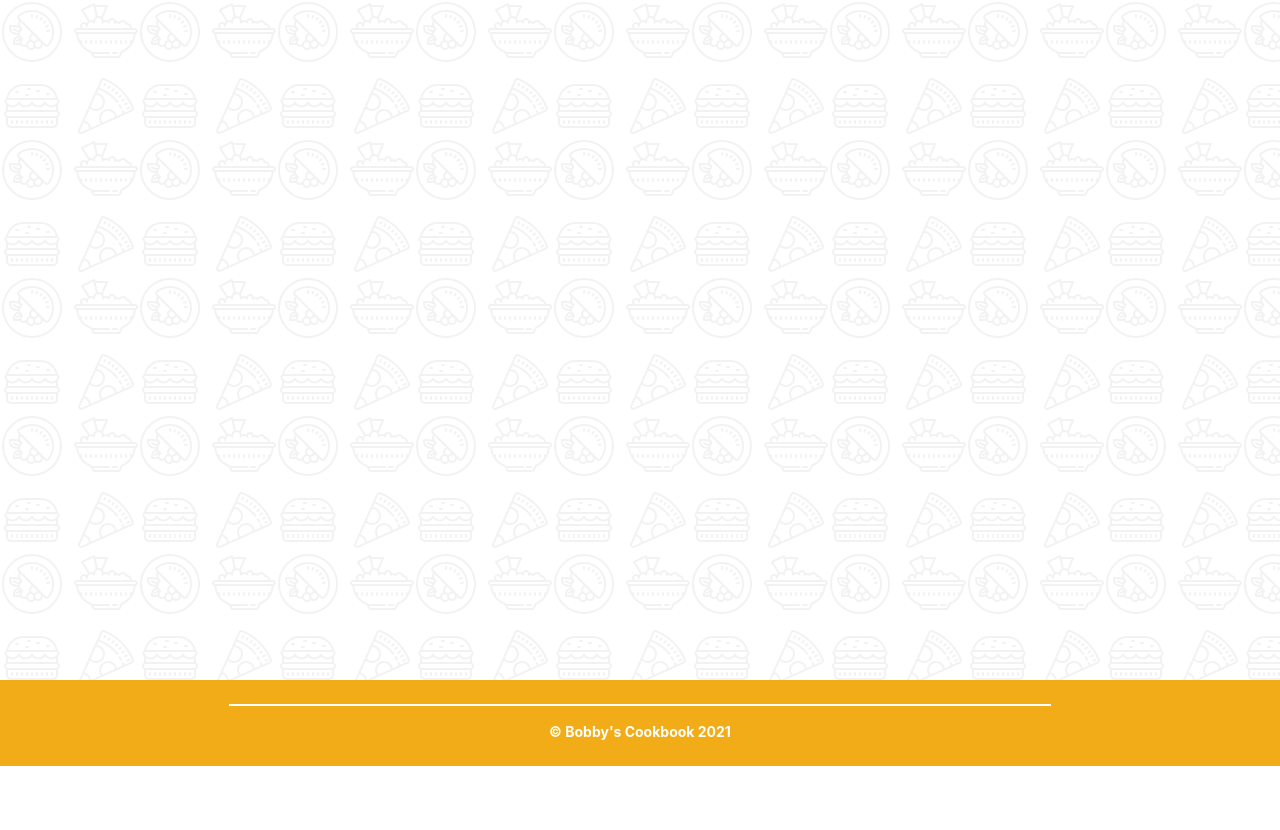
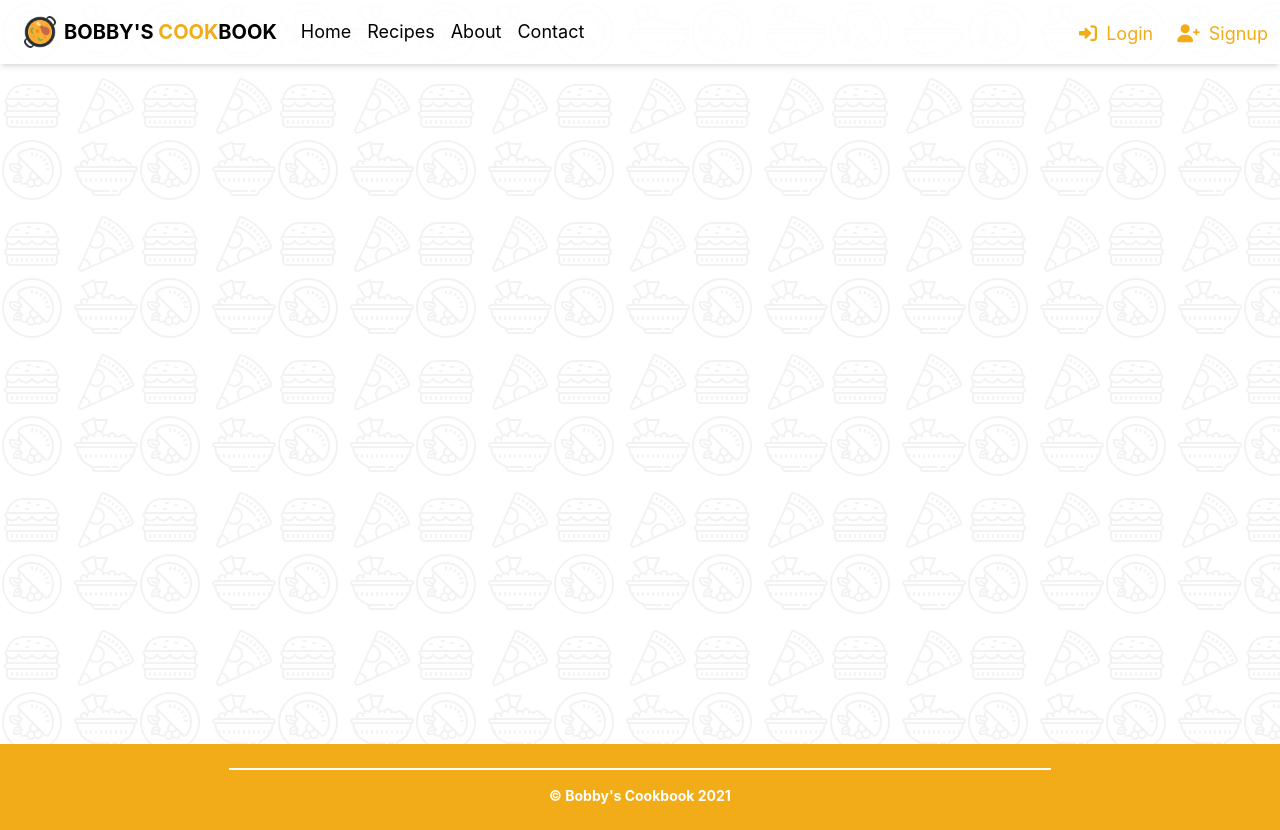
Before and after one commit to bobbykim89/bobby-cookbook, a Nuxt app: page /recipes in a window 1280 px wide. Before the commit the page ends 800 px from the top, so only its background shows below. Built offline with nearby package versions, Linux system fonts and the light colour scheme.

Commit message:
added navbar, still got no key functionalities but still interacts

```diff
--- a/assets/css/main.css
+++ b/assets/css/main.css
@@ -574,6 +574,14 @@ Ensure the default browser behavior of the `hidden` attribute.
   z-index: 10;
 }
 
+.z-50 {
+  z-index: 50;
+}
+
+.z-0 {
+  z-index: 0;
+}
+
 .mx-auto {
   margin-left: auto;
   margin-right: auto;
@@ -587,6 +595,16 @@ Ensure the default browser behavior of the `hidden` attribute.
 .my-16 {
   margin-top: 4rem;
   margin-bottom: 4rem;
+}
+
+.mx-2 {
+  margin-left: 0.5rem;
+  margin-right: 0.5rem;
+}
+
+.mx-3 {
+  margin-left: 0.75rem;
+  margin-right: 0.75rem;
 }
 
 .mt-10 {
@@ -627,6 +645,34 @@ Ensure the default browser behavior of the `hidden` attribute.
 
 .mb-6 {
   margin-bottom: 1.5rem;
+}
+
+.mr-6 {
+  margin-right: 1.5rem;
+}
+
+.ml-6 {
+  margin-left: 1.5rem;
+}
+
+.ml-4 {
+  margin-left: 1rem;
+}
+
+.ml-2 {
+  margin-left: 0.5rem;
+}
+
+.mr-4 {
+  margin-right: 1rem;
+}
+
+.ml-1 {
+  margin-left: 0.25rem;
+}
+
+.mr-1 {
+  margin-right: 0.25rem;
 }
 
 .block {
@@ -677,8 +723,24 @@ Ensure the default browser behavior of the `hidden` attribute.
   width: 95%;
 }
 
+.w-6 {
+  width: 1.5rem;
+}
+
+.w-8 {
+  width: 2rem;
+}
+
 .max-w-7xl {
   max-width: 80rem;
+}
+
+.flex-shrink-0 {
+  flex-shrink: 0;
+}
+
+.flex-grow {
+  flex-grow: 1;
 }
 
 .translate-x-1\/2 {
@@ -694,6 +756,10 @@ Ensure the default browser behavior of the `hidden` attribute.
   grid-auto-flow: row;
 }
 
+.flex-row {
+  flex-direction: row;
+}
+
 .flex-wrap {
   flex-wrap: wrap;
 }
@@ -702,8 +768,16 @@ Ensure the default browser behavior of the `hidden` attribute.
   align-items: center;
 }
 
+.justify-start {
+  justify-content: flex-start;
+}
+
 .justify-center {
   justify-content: center;
+}
+
+.justify-between {
+  justify-content: space-between;
 }
 
 .gap-4 {
@@ -712,6 +786,12 @@ Ensure the default browser behavior of the `hidden` attribute.
 
 .gap-12 {
   gap: 3rem;
+}
+
+.space-y-1 > :not([hidden]) ~ :not([hidden]) {
+  --tw-space-y-reverse: 0;
+  margin-top: calc(0.25rem * calc(1 - var(--tw-space-y-reverse)));
+  margin-bottom: calc(0.25rem * var(--tw-space-y-reverse));
 }
 
 .self-center {
@@ -730,8 +810,16 @@ Ensure the default browser behavior of the `hidden` attribute.
   border-radius: 0.25rem;
 }
 
+.rounded-lg {
+  border-radius: 0.5rem;
+}
+
 .border {
   border-width: 1px;
+}
+
+.border-2 {
+  border-width: 2px;
 }
 
 .border-t-2 {
@@ -760,6 +848,14 @@ Ensure the default browser behavior of the `hidden` attribute.
 .bg-\[\#d45464\] {
   --tw-bg-opacity: 1;
   background-color: rgb(212 84 100 / var(--tw-bg-opacity));
+}
+
+.bg-opacity-70 {
+  --tw-bg-opacity: 0.7;
+}
+
+.bg-opacity-80 {
+  --tw-bg-opacity: 0.8;
 }
 
 .bg-repeat {
@@ -814,12 +910,59 @@ Ensure the default browser behavior of the `hidden` attribute.
   padding-bottom: 3rem;
 }
 
+.py-2 {
+  padding-top: 0.5rem;
+  padding-bottom: 0.5rem;
+}
+
+.px-5 {
+  padding-left: 1.25rem;
+  padding-right: 1.25rem;
+}
+
+.px-3 {
+  padding-left: 0.75rem;
+  padding-right: 0.75rem;
+}
+
+.pl-6 {
+  padding-left: 1.5rem;
+}
+
+.pt-4 {
+  padding-top: 1rem;
+}
+
+.pt-2 {
+  padding-top: 0.5rem;
+}
+
+.pb-3 {
+  padding-bottom: 0.75rem;
+}
+
+.pt-1 {
+  padding-top: 0.25rem;
+}
+
+.pb-0 {
+  padding-bottom: 0px;
+}
+
 .text-center {
   text-align: center;
 }
 
+.align-baseline {
+  vertical-align: baseline;
+}
+
 .align-middle {
   vertical-align: middle;
+}
+
+.align-bottom {
+  vertical-align: bottom;
 }
 
 .font-inter {
@@ -856,6 +999,11 @@ Ensure the default browser behavior of the `hidden` attribute.
   line-height: 2rem;
 }
 
+.text-lg {
+  font-size: 1.125rem;
+  line-height: 1.75rem;
+}
+
 .font-bold {
   font-weight: 700;
 }
@@ -866,6 +1014,10 @@ Ensure the default browser behavior of the `hidden` attribute.
 
 .font-semibold {
   font-weight: 600;
+}
+
+.font-extrabold {
+  font-weight: 800;
 }
 
 .tracking-tight {
@@ -902,6 +1054,11 @@ Ensure the default browser behavior of the `hidden` attribute.
   color: rgb(31 41 55 / var(--tw-text-opacity));
 }
 
+.text-black {
+  --tw-text-opacity: 1;
+  color: rgb(0 0 0 / var(--tw-text-opacity));
+}
+
 .opacity-5 {
   opacity: 0.05;
 }
@@ -918,6 +1075,27 @@ Ensure the default browser behavior of the `hidden` attribute.
   box-shadow: var(--tw-ring-offset-shadow, 0 0 #0000), var(--tw-ring-shadow, 0 0 #0000), var(--tw-shadow);
 }
 
+.shadow-md {
+  --tw-shadow: 0 4px 6px -1px rgb(0 0 0 / 0.1), 0 2px 4px -2px rgb(0 0 0 / 0.1);
+  --tw-shadow-colored: 0 4px 6px -1px var(--tw-shadow-color), 0 2px 4px -2px var(--tw-shadow-color);
+  box-shadow: var(--tw-ring-offset-shadow, 0 0 #0000), var(--tw-ring-shadow, 0 0 #0000), var(--tw-shadow);
+}
+
+.ring-1 {
+  --tw-ring-offset-shadow: var(--tw-ring-inset) 0 0 0 var(--tw-ring-offset-width) var(--tw-ring-offset-color);
+  --tw-ring-shadow: var(--tw-ring-inset) 0 0 0 calc(1px + var(--tw-ring-offset-width)) var(--tw-ring-color);
+  box-shadow: var(--tw-ring-offset-shadow), var(--tw-ring-shadow), var(--tw-shadow, 0 0 #0000);
+}
+
+.ring-black {
+  --tw-ring-opacity: 1;
+  --tw-ring-color: rgb(0 0 0 / var(--tw-ring-opacity));
+}
+
+.ring-opacity-5 {
+  --tw-ring-opacity: 0.05;
+}
+
 .transition {
   transition-property: color, background-color, border-color, fill, stroke, opacity, box-shadow, transform, filter, -webkit-text-decoration-color, -webkit-backdrop-filter;
   transition-property: color, background-color, border-color, text-decoration-color, fill, stroke, opacity, box-shadow, transform, filter, backdrop-filter;
@@ -926,8 +1104,16 @@ Ensure the default browser behavior of the `hidden` attribute.
   transition-duration: 150ms;
 }
 
+.delay-150 {
+  transition-delay: 150ms;
+}
+
 .duration-150 {
   transition-duration: 150ms;
+}
+
+.duration-500 {
+  transition-duration: 500ms;
 }
 
 .ease-in {
@@ -942,6 +1128,31 @@ Ensure the default browser behavior of the `hidden` attribute.
 .hover\:bg-\[\#cc080b\]:hover {
   --tw-bg-opacity: 1;
   background-color: rgb(204 8 11 / var(--tw-bg-opacity));
+}
+
+.hover\:bg-gray-50:hover {
+  --tw-bg-opacity: 1;
+  background-color: rgb(249 250 251 / var(--tw-bg-opacity));
+}
+
+.hover\:text-gray-700:hover {
+  --tw-text-opacity: 1;
+  color: rgb(55 65 81 / var(--tw-text-opacity));
+}
+
+.hover\:text-pink-500:hover {
+  --tw-text-opacity: 1;
+  color: rgb(236 72 153 / var(--tw-text-opacity));
+}
+
+.hover\:text-\[\#f1ac18\]:hover {
+  --tw-text-opacity: 1;
+  color: rgb(241 172 24 / var(--tw-text-opacity));
+}
+
+.hover\:text-black:hover {
+  --tw-text-opacity: 1;
+  color: rgb(0 0 0 / var(--tw-text-opacity));
 }
 
 @media (min-width: 640px) {
@@ -1011,12 +1222,21 @@ Ensure the default browser behavior of the `hidden` attribute.
 }
 
 @media (min-width: 768px) {
+  .md\:sticky {
+    position: -webkit-sticky;
+    position: sticky;
+  }
+
   .md\:mt-16 {
     margin-top: 4rem;
   }
 
   .md\:mt-5 {
     margin-top: 1.25rem;
+  }
+
+  .md\:inline {
+    display: inline;
   }
 
   .md\:h-96 {
@@ -1082,6 +1302,10 @@ Ensure the default browser behavior of the `hidden` attribute.
 
   .lg\:block {
     display: block;
+  }
+
+  .lg\:hidden {
+    display: none;
   }
 
   .lg\:h-full {
--- /dev/null
+++ b/components/layout-parts/Nav-AuthLinks.vue
@@ -0,0 +1,26 @@
+<template>
+  <div>
+    <li class="inline-block text-[#f1ac18] align-middle text-lg mx-2">
+      <span>Welcome! </span>
+      {{ this.user.username }}
+    </li>
+    <li
+      class="inline-block text-[#f1ac18] align-middle text-lg mx-2 hover:text-black transition ease-in duration-150"
+    >
+      <button>
+        <i class="fas fa-sign-out-alt" />
+        <span class="hidden md:inline ml-1 text-lg">Logout</span>
+      </button>
+    </li>
+  </div>
+</template>
+
+<script>
+export default {
+  data() {
+    return {
+      user: { username: 'Manguito' },
+    }
+  },
+}
+</script>
--- /dev/null
+++ b/components/layout-parts/Nav-GuestLinks.vue
@@ -0,0 +1,20 @@
+<template>
+  <div>
+    <nuxt-link
+      to="/login"
+      class="inline-block text-[#f1ac18] align-middle text-lg mx-3 hover:text-black transition ease-in duration-150"
+    >
+      <i class="fas fa-sign-in-alt mr-1" /> Login
+    </nuxt-link>
+    <nuxt-link
+      to="/signup"
+      class="inline-block text-[#f1ac18] align-middle text-lg mx-3 hover:text-black transition ease-in duration-150"
+    >
+      <i class="fas fa-user-plus mr-1" /> Signup
+    </nuxt-link>
+  </div>
+</template>
+
+<script>
+export default {}
+</script>
--- /dev/null
+++ b/components/layout-parts/Navbar.vue
@@ -0,0 +1,116 @@
+<template>
+  <nav
+    class="absolute w-full top-0 md:sticky flex flex-wrap items-center z-50 transition ease-in duration-500 delay-150 bg-white bg-opacity-80 shadow-md"
+  >
+    <div
+      class="container flex flex-wrap items-center py-2 md:py-4 align-middle justify-between"
+    >
+      <div class="flex flex-shrink-0 mr-6 self-center">
+        <nuxt-link to="/">
+          <div class="inline-block w-8 align-middle ml-6">
+            <img src="~assets/images/logo.png" alt="" />
+          </div>
+          <h1
+            class="inline-block font-bold text-xl font-bold align-middle ml-2"
+          >
+            BOBBY'S <span class="text-[#f1ac18]">COOK</span>BOOK
+          </h1></nuxt-link
+        >
+      </div>
+      <!-- Expandable hamburger menu part -->
+      <div class="block lg:hidden">
+        <button
+          @click="handleHamburger"
+          class="flex items-center py-2 mr-4 text-2xl"
+        >
+          <i v-if="this.navbarOpen === false" class="material-icons">menu</i
+          ><i v-else class="material-icons">close</i>
+        </button>
+      </div>
+      <div
+        v-if="this.navbarOpen"
+        class="flex-grow w-full text-center space-y-1 pt-2 pb-3 lg:hidden"
+      >
+        <div
+          v-for="menu in navigation"
+          :key="menu.name"
+          @click="navbarOpen = false"
+        >
+          <nuxt-link
+            :to="menu.to"
+            class="block px-3 py-2 rounded-md text-base font-medium text-black hover:text-gray-700 hover:bg-gray-50"
+            >{{ menu.name }}</nuxt-link
+          >
+        </div>
+      </div>
+      <!-- Menu elements in larger screen -->
+      <div
+        class="hidden lg:block flex flex-row flex-grow mx-auto justify-start"
+      >
+        <nuxt-link
+          v-for="menu in navigation"
+          :key="menu.name"
+          :to="menu.to"
+          class="inline-block text-black align-middle text-lg hover:text-[#f1ac18] mr-4"
+          >{{ menu.name }}</nuxt-link
+        >
+      </div>
+      <div class="hidden lg:block flex flex-wrap pb-0 pt-1 justify-center">
+        <NavAuthLinksVue v-if="isAuthenticated === true" />
+        <NavGuestLinksVue v-else />
+      </div>
+    </div>
+  </nav>
+</template>
+
+<script>
+import NavAuthLinksVue from './Nav-AuthLinks.vue'
+import NavGuestLinksVue from './Nav-GuestLinks.vue'
+export default {
+  components: {
+    NavAuthLinksVue,
+    NavGuestLinksVue,
+  },
+  data() {
+    return {
+      navbarOpen: false,
+      isAuthenticated: false,
+      navigation: [
+        { name: 'Home', to: '/' },
+        { name: 'Recipes', to: '/recipes' },
+        { name: 'About', to: '/about' },
+        { name: 'Contact', to: '/contact' },
+      ],
+    }
+  },
+  methods: {
+    handleHamburger() {
+      this.navbarOpen = !this.navbarOpen
+    },
+    checkAuth() {
+      if (this.$store.state.AUTH.isAuthenticated === true) {
+        this.isAuthenticated = true
+        console.log(this.isAuthenticated)
+      } else {
+        this.isAuthenticated = false
+        console.log(this.isAuthenticated)
+      }
+    },
+    navbarClose() {
+      this.navbarOpen = false
+    },
+  },
+  computed: {},
+  watch: {
+    '$store.AUTH': {
+      handler() {
+        this.checkAuth()
+      },
+      immediate: true,
+    },
+  },
+  mounted() {
+    this.checkAuth()
+  },
+}
+</script>
--- a/layouts/default.vue
+++ b/layouts/default.vue
@@ -1,5 +1,6 @@
 <template>
   <div class="relative font-inter">
+    <Navbar />
     <div
       class="bg-image absolute inset-0 z-[-1] h-full bg-repeat opacity-5"
     ></div>
@@ -11,9 +12,11 @@
 </template>
 
 <script>
+import Navbar from '@/components/layout-parts/Navbar.vue'
 import Footer from '@/components/layout-parts/Footer.vue'
 export default {
   components: {
+    Navbar,
     Footer,
   },
 }
--- a/package.json
+++ b/package.json
@@ -20,6 +20,7 @@
     "nuxt": "^2.15.8",
     "tailwindcss-textshadow": "^2.1.3",
     "vue": "^2.6.14",
+    "vue-burger-menu": "^2.0.5",
     "vue-server-renderer": "^2.6.14",
     "vue-template-compiler": "^2.6.14",
     "webpack": "^4.46.0"
--- a/store/index.js
+++ b/store/index.js
@@ -1,9 +1,11 @@
 import Vuex from 'vuex'
-import { posts } from '@/store/modules/posts'
+import { posts as POSTS } from '@/store/modules/posts'
+import { auth as AUTH } from '@/store/modules/auth'
 
 export default () =>
   new Vuex.Store({
     modules: {
-      posts,
+      POSTS,
+      AUTH,
     },
   })
--- /dev/null
+++ b/store/modules/auth.js
@@ -0,0 +1,9 @@
+export const auth = {
+  state: {
+    user: null,
+    isAuthenticated: false,
+  },
+  mutations: {},
+  actions: {},
+  getters: {},
+}
```
Also changed, not shown: 1 other file (tests, documents, lock files or other folders).
